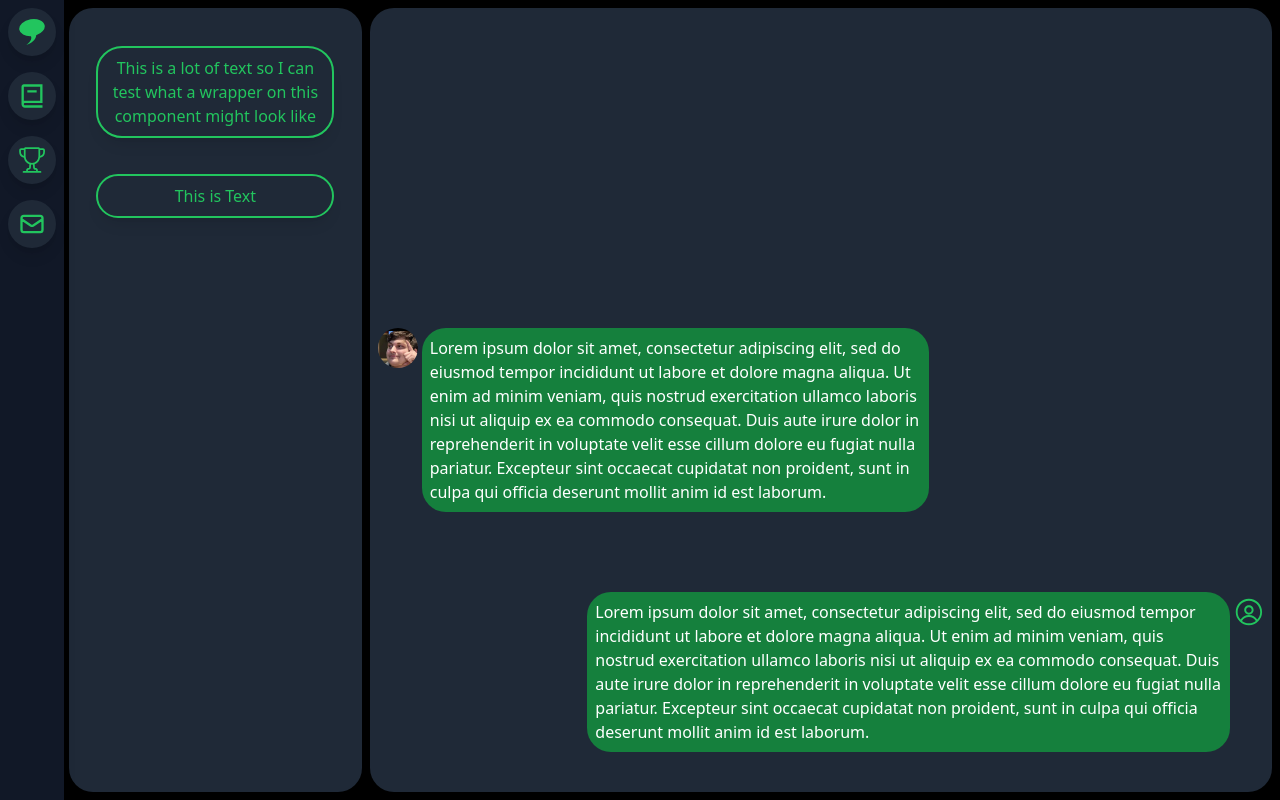
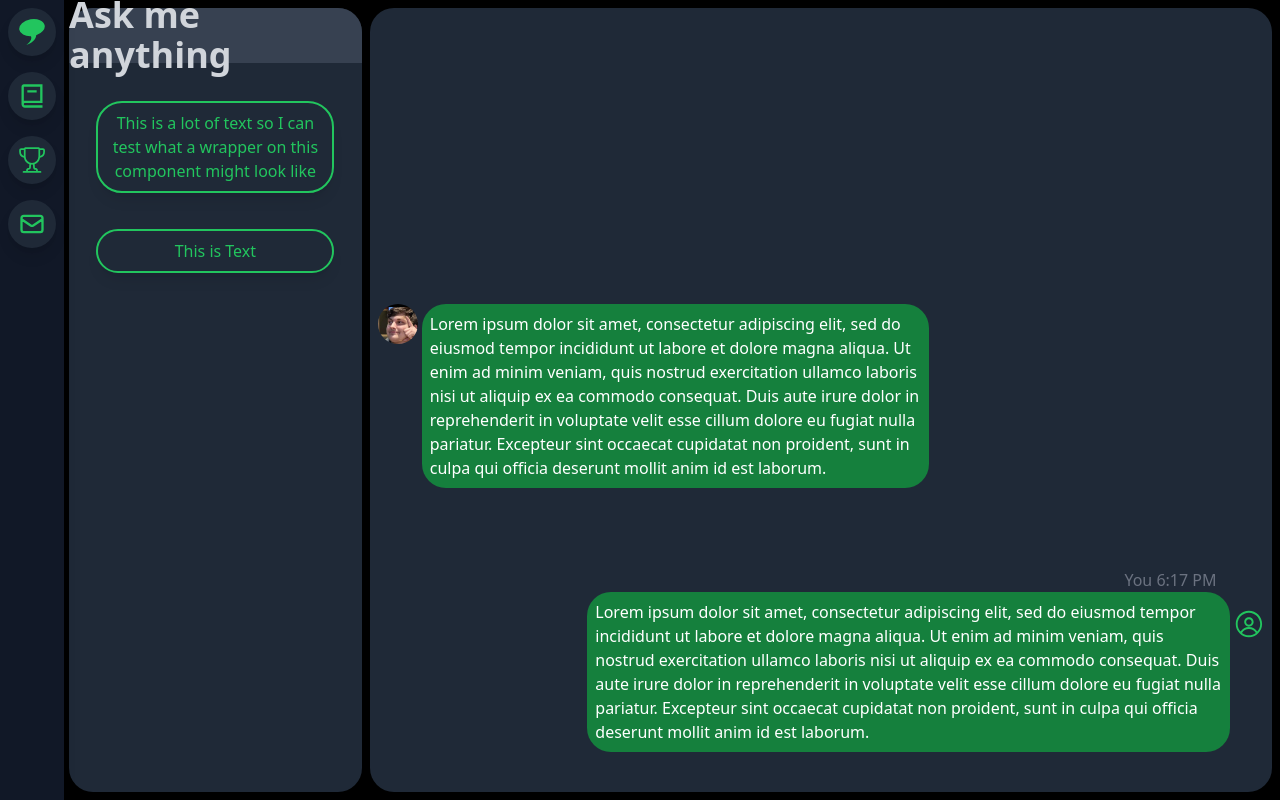
Before and after one commit to Robbysim37/lewis-portfolio-site, a React (Create React App) app: page / in a window 1280 px wide. Built offline with nearby package versions, Linux system fonts and the light colour scheme.

Commit message:
made some more styling progress

```diff
--- a/src/App.js
+++ b/src/App.js
@@ -2,8 +2,14 @@ import './App.css';
 import SideBar from './components/SideBar';
 import { RxAvatar } from "react-icons/rx";
 import ARRImage from "./assets/profile.jpg"
+import { useState } from 'react';
 
 function App() {
+
+  const [date,setDate] = useState(new Date())
+  const timeArr = date.toLocaleTimeString().split(/[\s:]+/)
+  const timeStamp = timeArr[0] + ":" + timeArr[1] + " " + timeArr[3]
+
   return (
     <div className="flex">
         <SideBar/>
@@ -14,6 +20,9 @@ function App() {
 
           {/* messaging window */}
           <div className=' w-[24%] h-[98%] bg-gray-800 flex flex-col justify-start items-center rounded-3xl'>
+            {/* Selections title */}
+            <div className='h-[7%] w-full bg-gray-700 text-gray-300 brt-rounded-3xl flex items-center justify-center
+            font-bold text-4xl'>Ask me anything</div>
             {/* Message selections */}
             <div className='mt-10 p-2 w-[80%] text-green-500 outline-green-500
             outline-2 outline rounded-3xl h-fit text-wrap text-center shadow-lg hover:bg-green-500
@@ -28,8 +37,12 @@ function App() {
           {/* chat window */}
           <div className=' w-[74%] h-[98%] bg-gray-800 flex flex-col-reverse justify-start rounded-3xl'>
             {/* Fake Sent Messages */}
-            <div className='w-[75%] mb-10 mr-2 flex justify-end items-start self-end'>
-              {/* Text */}
+            <div className='w-[75%] mb-10 mr-2 flex flex-col justify-end items-end self-end'>
+              {/* Message Time Stamp */}
+              <div className='mr-[7%] text-gray-500'>You {timeStamp}</div>
+                {/* Text avatar wrapper */}
+              <div className='flex'>
+                {/* Text */}
               <div className='bg-green-700 text-white max-w-[95%] rounded-3xl p-2 text-start'>Lorem ipsum dolor sit amet, consectetur adipiscing elit, sed do eiusmod tempor incididunt ut
                 labore et dolore magna aliqua. Ut enim ad minim veniam, quis nostrud exercitation
                 ullamco laboris nisi ut aliquip ex ea commodo consequat. Duis aute irure dolor in
@@ -37,7 +50,8 @@ function App() {
                 Excepteur sint occaecat cupidatat non proident, sunt in culpa qui officia deserunt
                 mollit anim id est laborum.</div>
               {/* User Picture */}
-              <RxAvatar className='text-green-500 ml-1 w-[5%] h-[25%]'/>
+              <RxAvatar className='text-green-500 ml-1 w-[5%] h-[40%]'/>
+              </div>
             </div>
             {/* Fake Recieved Message */}
             <div className='w-[75%] mb-10 ml-2 flex justify-start items-start self-start'>
--- a/src/index.css
+++ b/src/index.css
@@ -16,4 +16,8 @@
         rounded-md shadow-md text-white bg-gray-900 text-xs
         font-bold transition-all duration-200 scale-0 origin-left
     }
+
+    .brt-rounded-3xl {
+        border-radius: 1.5rem 1.5rem 0 0;
+    }
 }
```
